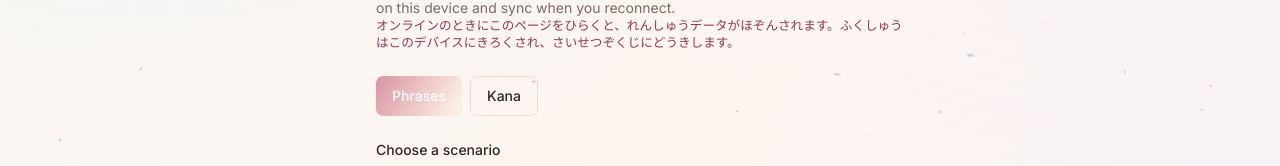
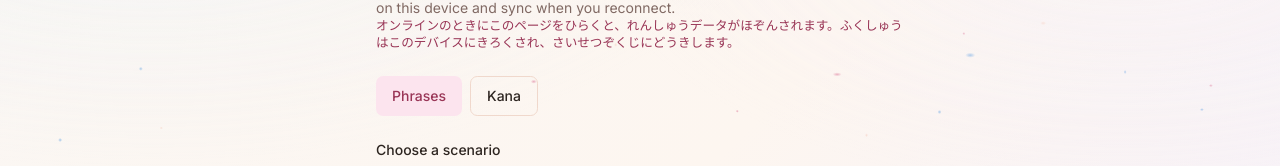
Before and after one commit to slzakaria/nihongo, a Next.js app: page /offline-practice in a window 1280 px wide. Shown: the part 208-374 px from the top of the page. Built offline with nearby package versions, Linux system fonts and the light colour scheme; no server answers.

Commit message:
fix offline page colors

```diff
--- a/src/app/offline-practice/page.tsx
+++ b/src/app/offline-practice/page.tsx
@@ -69,7 +69,7 @@ export default function OfflinePracticePage() {
       <div className="flex gap-2">
         <Button
           type="button"
-          variant={mode === 'phrases' ? 'default' : 'outline'}
+          variant={mode === 'phrases' ? 'secondary' : 'outline'}
           onClick={() => setMode('phrases')}
         >
           Phrases
```
